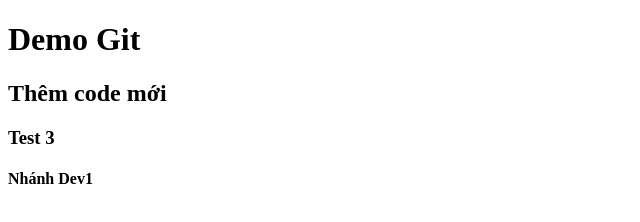
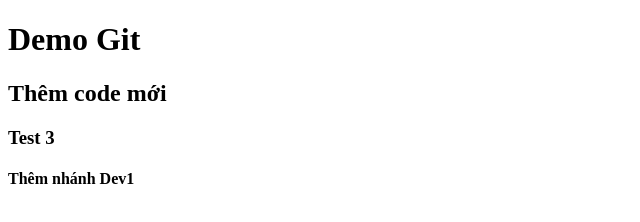
Before and after one commit to linhuachung/ChungBC05, a plain HTML site: page index.html in a window 1280 px wide. Shown: the full height of the page, 0-640 px from the left. Drawn offline with Linux system fonts and the light colour scheme.

Commit message:
Test Dev1 lan 2

```diff
--- a/index.html
+++ b/index.html
@@ -10,7 +10,7 @@
         <h1>Demo Git</h1>
         <h2>Thêm code mới</h2>
         <h3>Test 3 </h3>
-        <h4>Nhánh Dev1</h4>
+        <h4>Thêm nhánh Dev1</h4>
     </header>
 </body>
 </html>
```
